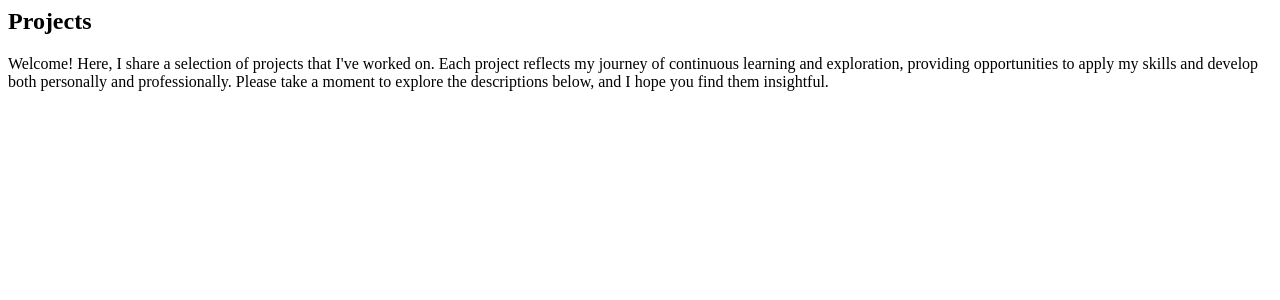
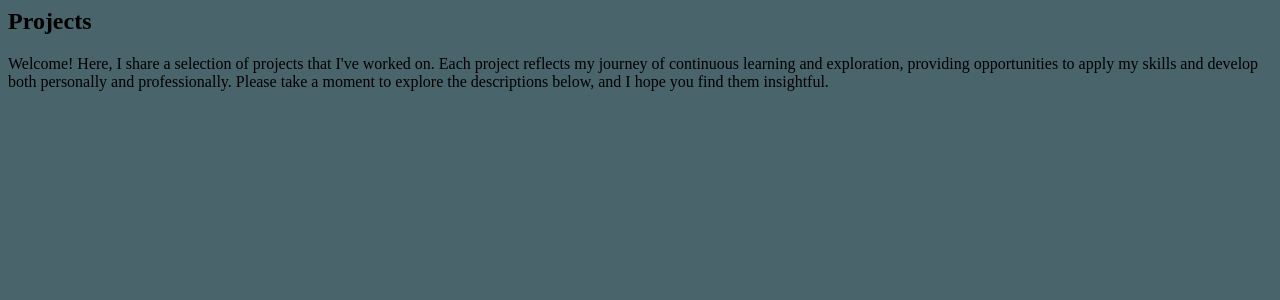
Before and after one commit to Md-Khid/Md-Khid, a Jekyll site: the page findings.html, which Jekyll copies as it is, in a window 1280 px wide. Shown: the top 300 px of the page. Built offline with Jekyll 4.4.1, drawn with Linux system fonts in a browser that asks for light colours.

Commit message:
Update findings.html

```diff
--- a/findings.html
+++ b/findings.html
@@ -2,24 +2,20 @@
   <head>
     <meta http-equiv="content-type" content="text/html; charset=windows-1252">
     <style>
-      /* Add some bottom margin to the images */
-      .image {
-        margin-bottom: 20px; /* Adjust the value as needed */
+      body {
+        background-image: url("img/downloads-bg.jpg");
+        /* Adjust background properties as needed */
+        background-size: cover; /* Adjusts the size of the background image */
+        background-position: center; /* Centers the background image */
+        /* Optionally, you can add more background properties such as background-repeat, background-attachment, etc. */
       }
     </style>
   </head>
   <body>
-    <section id="download" class="content-section text-center">
-      <div class="download-section">
-        <div class="container">
-          <div class="col-lg-8 col-lg-offset-2">
-            <h2>Projects</h2>
-            <p>Welcome! Here, I share a selection of projects that I've worked on. Each project reflects my
-              journey of continuous learning and exploration, providing opportunities to apply my skills and develop both
-              personally and professionally. Please take a moment to explore the descriptions below, and I hope you find them
-              insightful.</p>
-        </div>
-      </div>
-    </section>
+    <h2>Projects</h2>
+    <p>Welcome! Here, I share a selection of projects that I've worked on. Each project reflects my
+      journey of continuous learning and exploration, providing opportunities to apply my skills and develop both
+      personally and professionally. Please take a moment to explore the descriptions below, and I hope you find them
+      insightful.</p>
   </body>
 </html>
```
